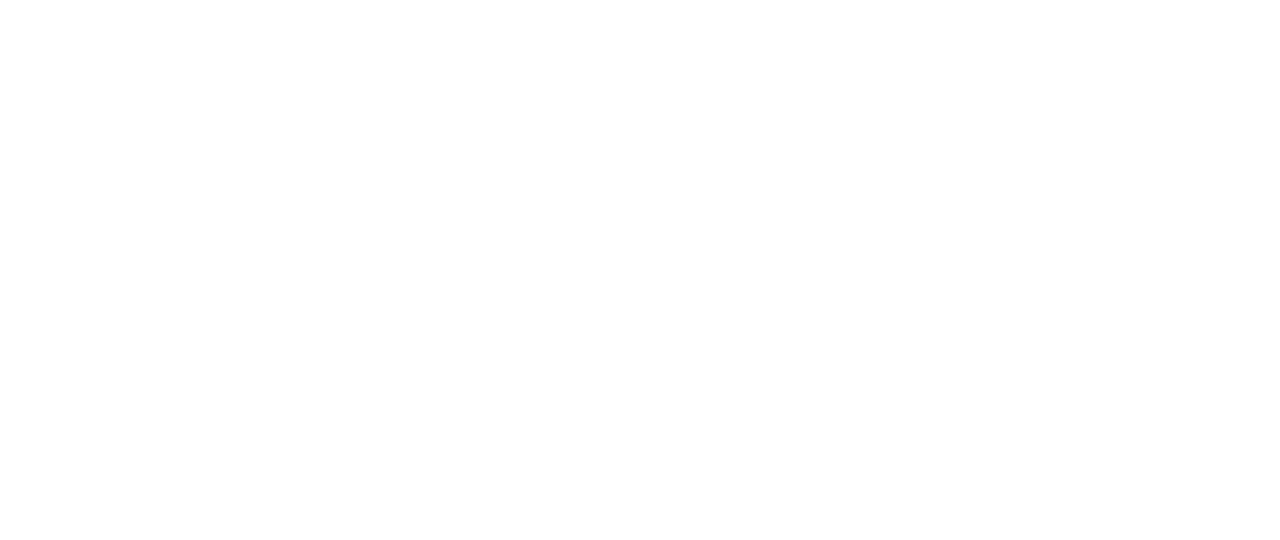
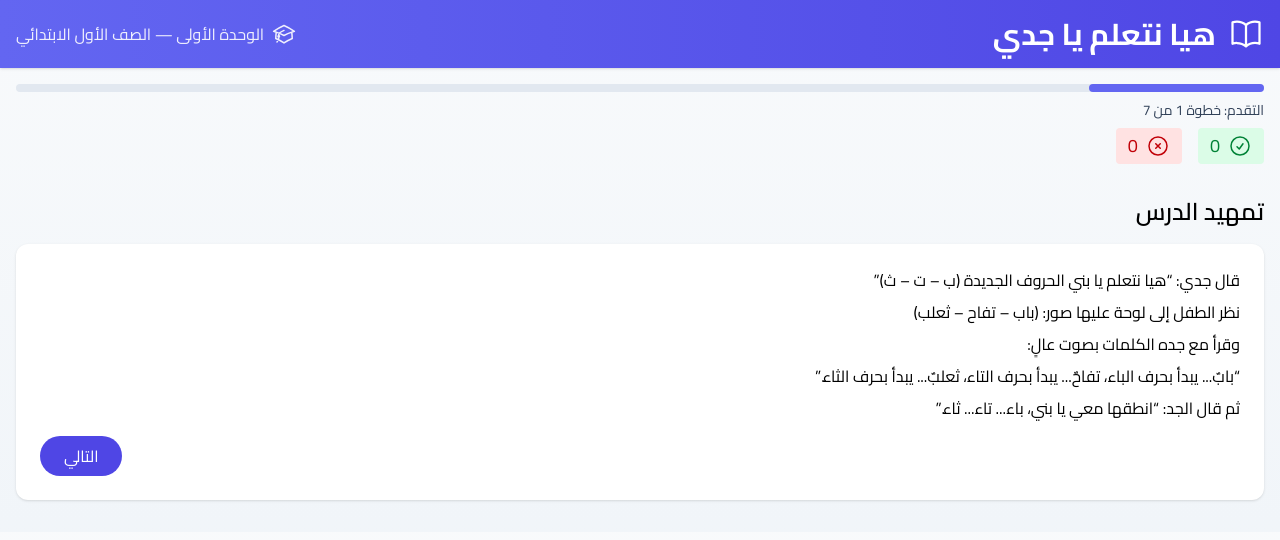
Before and after one commit to Hagag24/e-learn, a plain HTML site: page index.html in a window 1280 px wide. Drawn offline with Linux system fonts and the light colour scheme; the site is published under a folder, as on GitHub Pages, so addresses that start at the root find nothing.

Commit message:
Add files via upload

```diff
--- a/index.html
+++ b/index.html
@@ -8,8 +8,8 @@
     <link rel="preconnect" href="https://fonts.gstatic.com" crossorigin>
     <link href="https://fonts.googleapis.com/css2?family=Cairo:wght@400;600;700&display=swap" rel="stylesheet">
     <title>هيا نتعلم يا جدي — React Modern</title>
-    <script type="module" crossorigin src="/assets/index-CryRwhu_.js"></script>
-    <link rel="stylesheet" crossorigin href="/assets/index-D1AvohVR.css">
+    <script type="module" crossorigin src="./assets/index-CryRwhu_.js"></script>
+    <link rel="stylesheet" crossorigin href="./assets/index-D1AvohVR.css">
   </head>
   <body>
     <div id="root"></div>
```
